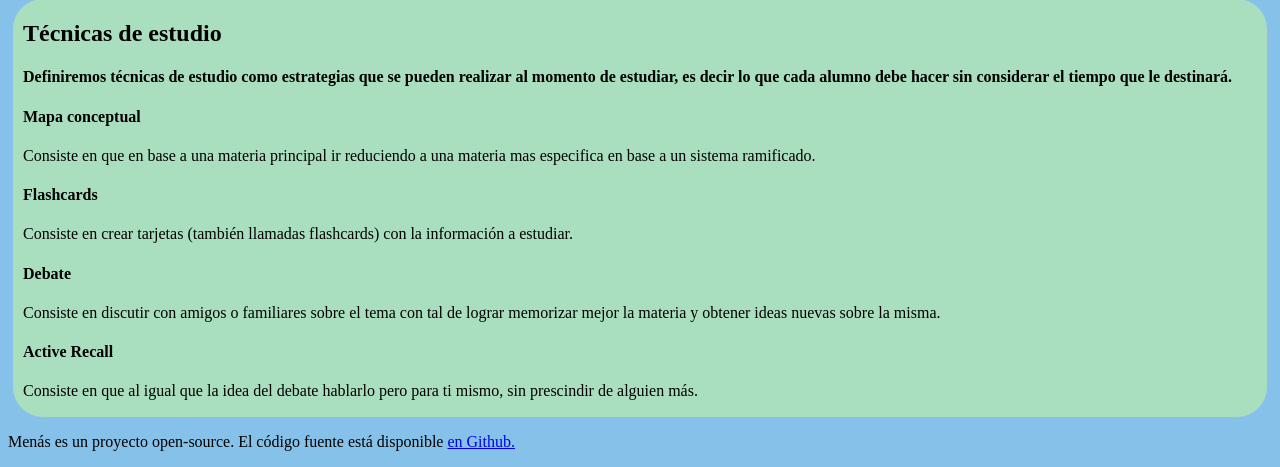
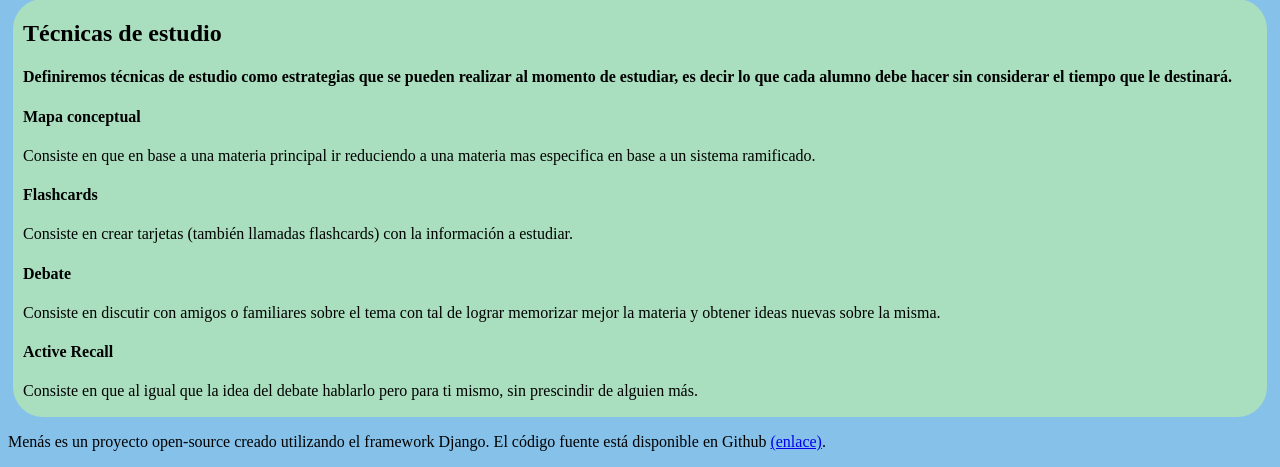
Before and after one commit to MasterJayanX/MenasProject, a Django app: page /menapp/menu/ in a window 1280 px wide. Shown: the part 644-1111 px from the top of the page. Run offline with Django 4.2, Linux system fonts and the light colour scheme.

Commit message:
Update menu.html

```diff
--- a/menapp/templates/menu.html
+++ b/menapp/templates/menu.html
@@ -64,7 +64,7 @@
                 <p>Consiste en que al igual que la idea del debate hablarlo pero para ti mismo, sin prescindir de alguien m&aacute;s.</p>
             </div>
             <div>
-                <p>Men&aacute;s es un proyecto open-source. El código fuente está disponible <a href="https://github.com/MasterJayanX/MenasProject">en Github.</a></p>
+                <p>Men&aacute;s es un proyecto open-source creado utilizando el framework Django. El código fuente está disponible en Github <a href="https://github.com/MasterJayanX/MenasProject">(enlace)</a>.</p>
             </div>
         </div>
     </body>
```
